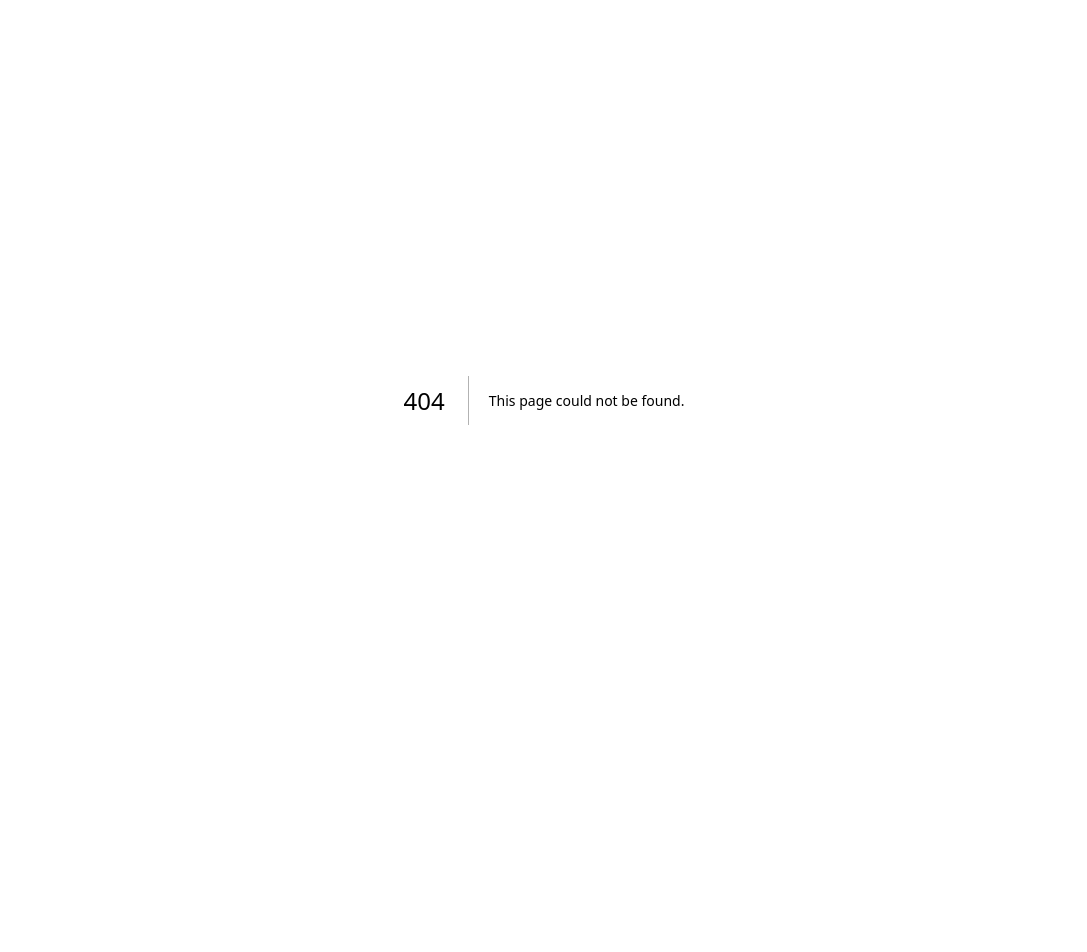
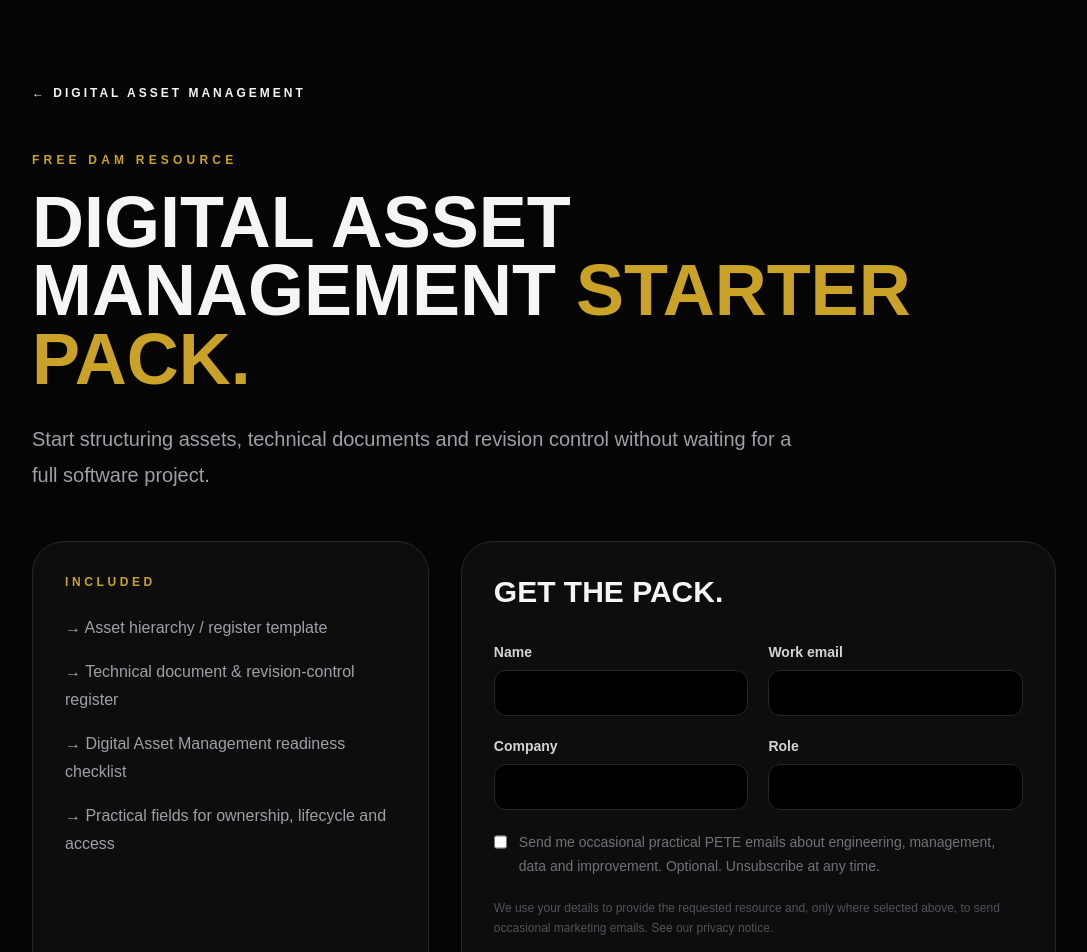
Before and after one commit to Camchesie/the-performance-engineer, a Next.js app: page /management-data/digital-asset-starter-pack in a window 1280 px wide. Before the commit this address had no page. Shown: the top 952 px of the page, without its empty margins (96-1183 px from the left). Before the commit the page ends 800 px from the top, so only its background shows below. Built offline with nearby package versions, Linux system fonts and the light colour scheme.

Commit message:
Add Digital Asset starter pack lead page

```diff
--- /dev/null
+++ b/app/management-data/digital-asset-starter-pack/page.tsx
@@ -0,0 +1,66 @@
+import type { Metadata } from "next";
+import LeadCaptureForm from "@/components/LeadCaptureForm";
+
+export const metadata: Metadata = {
+  title: "Free Digital Asset Management Starter Pack",
+  description:
+    "Free PETE Digital Asset Management templates for asset registers, document control and DAM readiness.",
+  alternates: { canonical: "/management-data/digital-asset-starter-pack" },
+};
+
+export default async function DigitalAssetStarterPack({
+  searchParams,
+}: {
+  searchParams: Promise<{ submitted?: string; error?: string }>;
+}) {
+  const query = await searchParams;
+  const unlocked = query.submitted === "1";
+
+  return (
+    <main className="min-h-screen bg-[#050505] px-6 py-20 text-[#f5f5f5]">
+      <section className="mx-auto max-w-5xl">
+        <a href="/management-data#digital-assets" className="text-xs font-black uppercase tracking-[0.25em] text-[#c9a227]">← Digital Asset Management</a>
+        <p className="mt-12 text-xs font-black uppercase tracking-[0.35em] text-[#c9a227]">Free DAM resource</p>
+        <h1 className="mt-5 text-5xl font-black uppercase leading-[0.95] md:text-7xl">
+          Digital Asset Management <span className="text-[#c9a227]">Starter Pack.</span>
+        </h1>
+        <p className="mt-7 max-w-3xl text-xl leading-9 text-zinc-400">
+          Start structuring assets, technical documents and revision control without waiting for a full software project.
+        </p>
+
+        {unlocked ? (
+          <div className="mt-12 rounded-[2rem] border border-[#c9a227]/40 bg-[#12100a] p-8 md:p-10">
+            <p className="text-xs font-black uppercase tracking-[0.3em] text-[#c9a227]">Unlocked</p>
+            <h2 className="mt-4 text-3xl font-black uppercase">Your DAM starter templates.</h2>
+            <div className="mt-7 grid gap-4">
+              <a href="/downloads/PETE_Digital_Asset_Register_Starter.csv" className="rounded-2xl border border-zinc-700 p-5 font-black hover:border-[#c9a227] hover:text-[#c9a227]">Digital Asset Register CSV →</a>
+              <a href="/downloads/PETE_Document_Control_Register_Starter.csv" className="rounded-2xl border border-zinc-700 p-5 font-black hover:border-[#c9a227] hover:text-[#c9a227]">Document & Revision Control CSV →</a>
+              <a href="/downloads/PETE_DAM_Readiness_Checklist.csv" className="rounded-2xl border border-zinc-700 p-5 font-black hover:border-[#c9a227] hover:text-[#c9a227]">DAM Readiness Checklist CSV →</a>
+            </div>
+          </div>
+        ) : (
+          <div className="mt-12 grid gap-8 lg:grid-cols-[0.8fr_1.2fr]">
+            <div className="rounded-[2rem] border border-zinc-800 bg-[#0d0d0d] p-8">
+              <p className="text-xs font-black uppercase tracking-[0.3em] text-[#c9a227]">Included</p>
+              <ul className="mt-6 space-y-4 leading-7 text-zinc-400">
+                <li>→ Asset hierarchy / register template</li>
+                <li>→ Technical document & revision-control register</li>
+                <li>→ Digital Asset Management readiness checklist</li>
+                <li>→ Practical fields for ownership, lifecycle and access</li>
+              </ul>
+            </div>
+            <div className="rounded-[2rem] border border-zinc-800 bg-[#0d0d0d] p-8">
+              <h2 className="text-3xl font-black uppercase">Get the pack.</h2>
+              {query.error === "1" && <p className="mt-4 text-sm text-red-300">Check the required details and try again.</p>}
+              <LeadCaptureForm
+                leadType="dam_pack"
+                source="/management-data/digital-asset-starter-pack"
+                buttonText="Unlock DAM starter pack"
+              />
+            </div>
+          </div>
+        )}
+      </section>
+    </main>
+  );
+}
```
